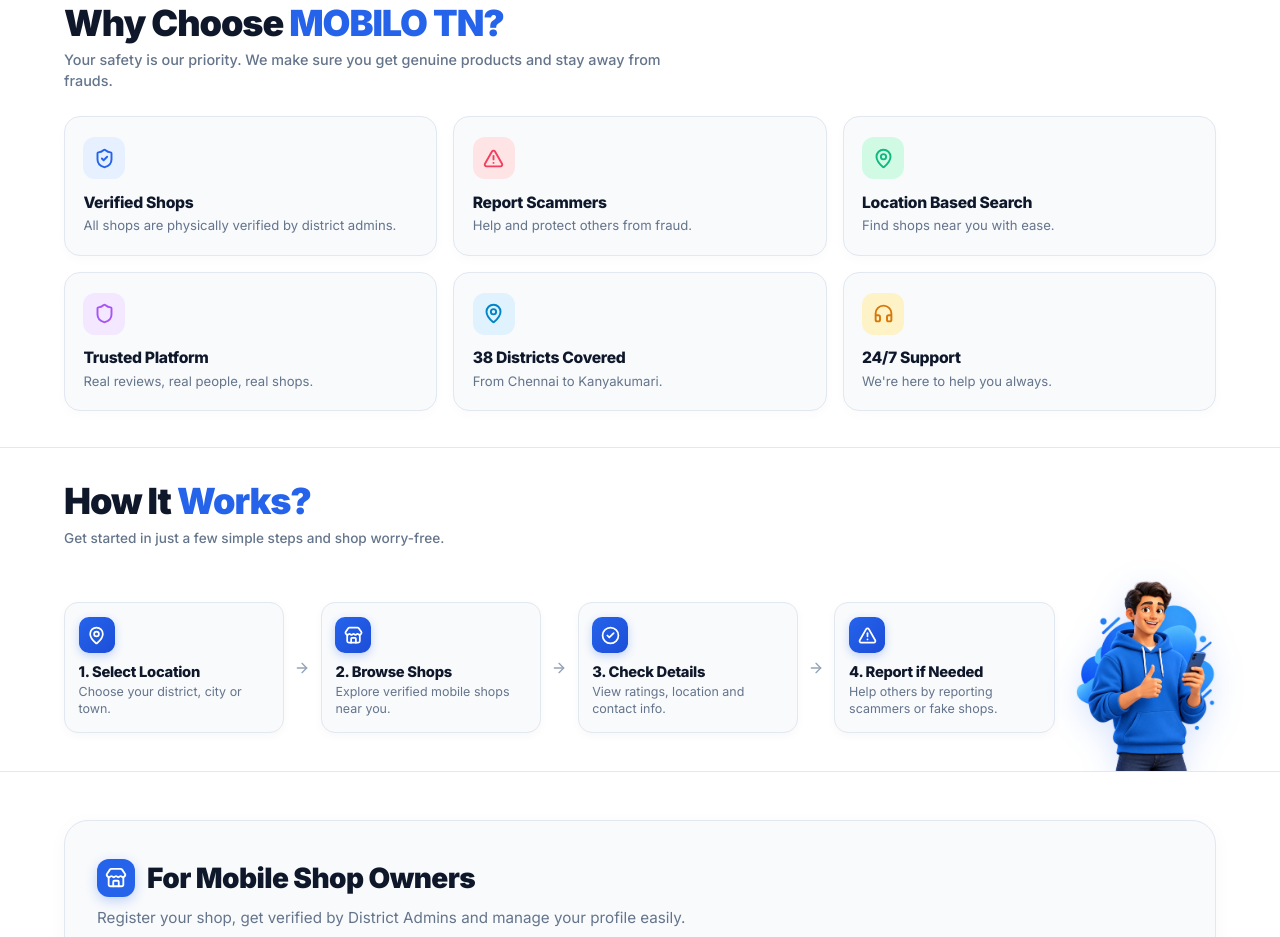
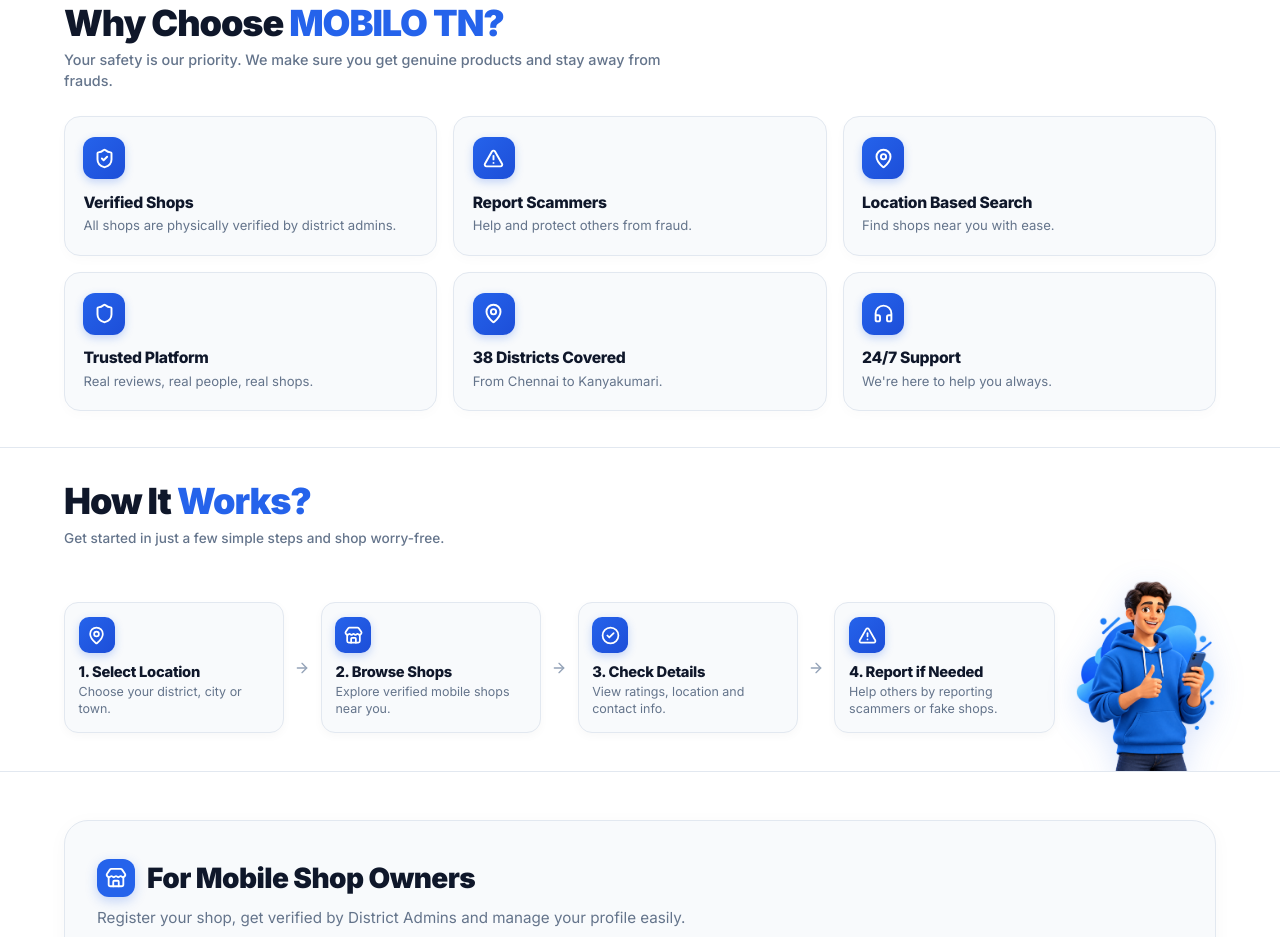
Before and after one commit to rhari720048-gif/mobilo-TN-, a React (Vite) app: page / in a window 1280 px wide. Shown: the part 880-1817 px from the top of the page. Built offline with nearby package versions, Linux system fonts and the light colour scheme.

Commit message:
Update Why Choose section icons to match How It Works blue gradient style

```diff
--- a/src/components/WhyChooseSection.jsx
+++ b/src/components/WhyChooseSection.jsx
@@ -5,43 +5,31 @@
   const features = [
     {
       icon: ShieldCheck,
-      iconBg: '#E6F0FF',
-      iconColor: '#2563EB',
       title: 'Verified Shops',
       desc: 'All shops are physically verified by district admins.'
     },
     {
       icon: AlertTriangle,
-      iconBg: '#FFE4E6',
-      iconColor: '#F43F5E',
       title: 'Report Scammers',
       desc: 'Help and protect others from fraud.'
     },
     {
       icon: MapPin,
-      iconBg: '#D1FAE5',
-      iconColor: '#10B981',
       title: 'Location Based Search',
       desc: 'Find shops near you with ease.'
     },
     {
       icon: Shield,
-      iconBg: '#F3E8FF',
-      iconColor: '#A855F7',
       title: 'Trusted Platform',
       desc: 'Real reviews, real people, real shops.'
     },
     {
       icon: MapPin,
-      iconBg: '#E0F2FE',
-      iconColor: '#0284C7',
       title: '38 Districts Covered',
       desc: 'From Chennai to Kanyakumari.'
     },
     {
       icon: Headphones,
-      iconBg: '#FEF3C7',
-      iconColor: '#D97706',
       title: '24/7 Support',
       desc: "We're here to help you always."
     }
@@ -100,10 +88,10 @@
                 }}
                 className="why-choose-single-card"
               >
-                {/* Squircle Icon Badge */}
+                {/* MOBILO Official Blue Gradient Icon Badge */}
                 <div style={{
-                  backgroundColor: feat.iconBg,
-                  color: feat.iconColor,
+                  background: 'linear-gradient(135deg, #2563EB 0%, #1D4ED8 100%)',
+                  color: '#FFFFFF',
                   width: '42px',
                   height: '42px',
                   borderRadius: '12px',
@@ -111,9 +99,10 @@
                   alignItems: 'center',
                   justifyContent: 'center',
                   marginBottom: '0.85rem',
-                  flexShrink: 0
+                  flexShrink: 0,
+                  boxShadow: '0 3px 8px rgba(37, 99, 235, 0.25)'
                 }}>
-                  <Icon size={21} strokeWidth={2.2} />
+                  <Icon size={21} color="#FFFFFF" strokeWidth={2.2} />
                 </div>
 
                 {/* Title & Desc */}
```
